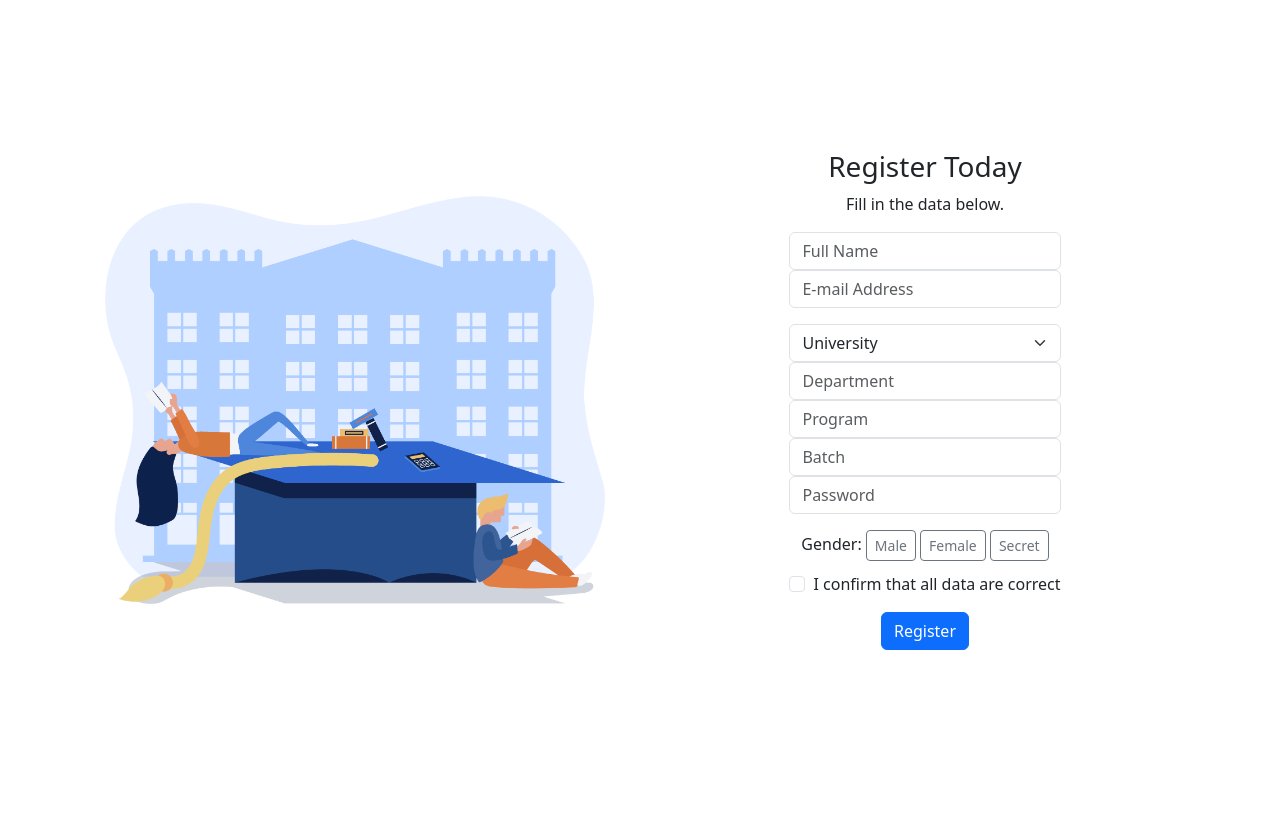
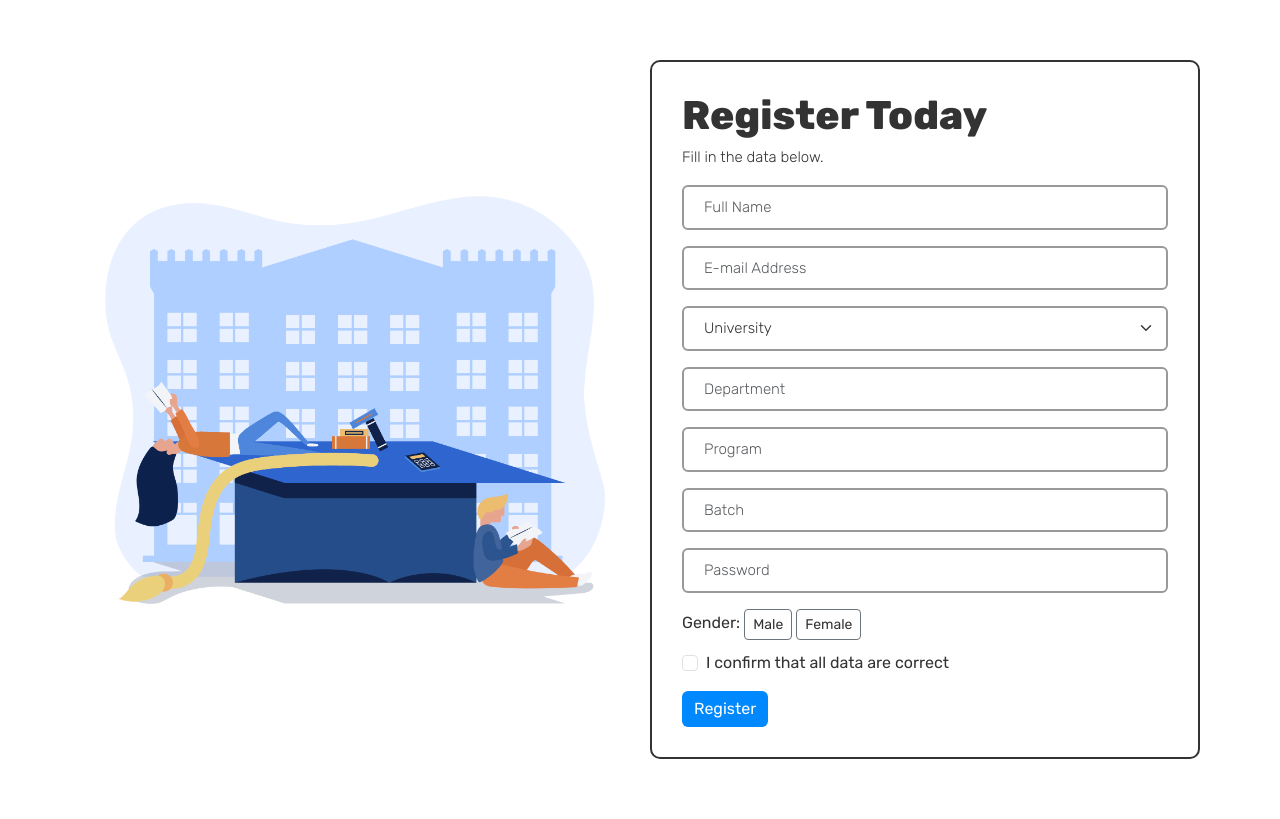
Before and after one commit to sakhadib/the_cr_mate, a PHP site: page /CRTable/index.html in a window 1280 px wide. Before the commit the page ends 650 px from the top, so only its background shows below. Run offline with PHP 8.4, Linux system fonts and the light colour scheme.

Commit message:
cr_table_korsi

```diff
--- a/CRTable/index.html
+++ b/CRTable/index.html
@@ -79,13 +79,10 @@
                                         <label class="btn btn-sm btn-outline-secondary" for="male">Male</label>
 
                                         <input type="radio" class="btn-check" name="gender" id="female" autocomplete="off" required>
-                                        <label class="btn btn-sm btn-outline-secondary" for="female">Female</label>
-
-                                        <input type="radio" class="btn-check" name="gender" id="secret" autocomplete="off" required>
-                                        <label class="btn btn-sm btn-outline-secondary" for="secret">Secret</label>
-                                           <div class="valid-feedback mv-up">You selected a gender!</div>
-                                            <div class="invalid-feedback mv-up">Please select a gender!</div>
-                                        </div>
+                                        <label class="btn btn-smbtn btn-sm btn-outline-secondary" for="female">Female</label>
+                                        <div class="valid-feedback mv-up">You selected a gender!</div>
+                                        <div class="invalid-feedback mv-up">Please select a gender!</div>
+                                    </div>
 
                                     <div class="form-check">
                                         <input class="form-check-input" type="checkbox" value="" id="invalidCheck" required>
--- a/CRTable/style.css
+++ b/CRTable/style.css
@@ -1,4 +1,6 @@
 @import url('https://fonts.googleapis.com/css2?family=Poppins:wght@300;400;500;600;700;800;900&display=swap');
+
+@import url('https://fonts.googleapis.com/css2?family=Rubik:wght@300;400;500;600;700;800&display=swap');
 
 body{
     min-height: 100vh;
@@ -18,3 +20,133 @@ body{
 .signup-image{
     width: 500px;
 }
+
+.tr-formcontent{
+    position: relative;
+    text-align: center;
+    display: flex;
+    -webkit-justify-content: center;
+    justify-content: center;
+    -webkit-align-items: center;
+    align-items: center;
+    padding: 60px;
+    font-family: 'Rubik', sans-serif;
+}
+
+.tr-formitems{
+    border: 2px solid #333;
+    padding: 30px;
+    display: inline-block;
+    min-width: 550px;
+    -webkit-border-radius: 10px;
+    -moz-border-radius: 10px;
+    border-radius: 10px;
+    text-align: left;
+    -webkit-transition: all 0.4s ease;
+    transition: all 0.4s ease;
+    /* background-color: #ff606e; */
+}
+
+.tr-formcontent h3 {
+    color: #333;
+    text-align: left;
+    font-size: 40px;
+    font-weight: 800;
+    margin-bottom: 10px;
+
+}
+
+.tr-formcontent h3 .form-title {
+    margin-bottom: 30px;
+}
+
+.tr-formcontent p {
+    color: #333;
+    text-align: left;
+    font-size: 15px;
+    font-weight: 300;
+    line-height: 15px;
+    margin-bottom: 20px;
+}
+
+
+.tr-formcontent label, .was-validated .form-check-input:invalid~.form-check-label, .was-validated .form-check-input:valid~.form-check-label{
+    color: #333;
+}
+
+.tr-formcontent input[type=text], .tr-formcontent input[type=password], .tr-formcontent input[type=email], .tr-formcontent select {
+    width: 100%;
+    padding: 9px 20px;
+    text-align: left;
+    border: 2px solid #999;
+    outline: 0;
+    border-radius: 6px;
+    background-color: #ffffff;
+    font-size: 15px;
+    font-weight: 300;
+    color: #333;
+    -webkit-transition: all 0.3s ease;
+    transition: all 0.3s ease;
+    margin-top: 16px;
+}
+.btn-outline-secondary{
+    background-color: #ffffff;
+}
+
+
+.btn-primary{
+    background-color: #0088ff;
+    outline: none;
+    border: 0px;
+    box-shadow: none;
+    transition: all 0.3s ease;
+}
+
+.btn-primary:hover, .btn-primary:focus, .btn-primary:active{
+    /* background-color: #444749; */
+    background-color: #0088ff;
+    outline: none !important;
+    border: none !important;
+    /* scale: 1.1; */
+    box-shadow: 0 0 10px rgba(0, 0, 0, .4);
+    transition: all 0.3s ease;
+}
+
+.tr-formcontent textarea {
+    position: static !important;
+    width: 100%;
+    padding: 8px 20px;
+    border-radius: 6px;
+    text-align: left;
+    background-color: #333;
+    border: 0;
+    font-size: 15px;
+    font-weight: 300;
+    color: #8D8D8D;
+    outline: none;
+    resize: none;
+    height: 120px;
+    -webkit-transition: none;
+    transition: none;
+    margin-bottom: 14px;
+}
+
+.tr-formcontent textarea:hover, .tr-formcontent textarea:focus {
+    border: 0;
+    background-color: #ebeff8;
+    color: #8D8D8D;
+}
+
+
+.mv-up{
+    margin-top: -9px !important;
+    margin-bottom: 8px !important;
+}
+
+.invalid-feedback{
+    color: #ff606e;
+}
+
+.valid-feedback{
+   color: #2acc80;
+}
```
